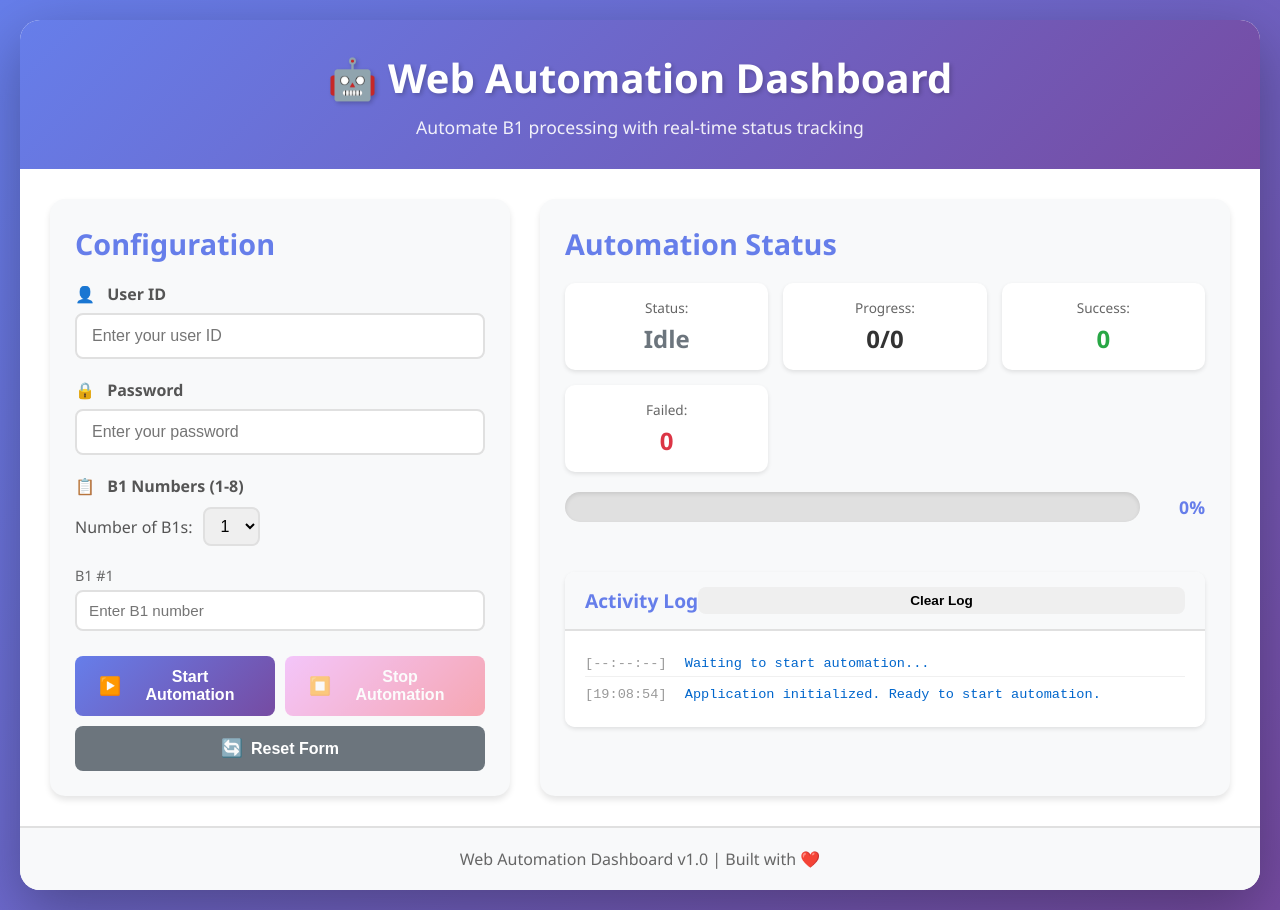
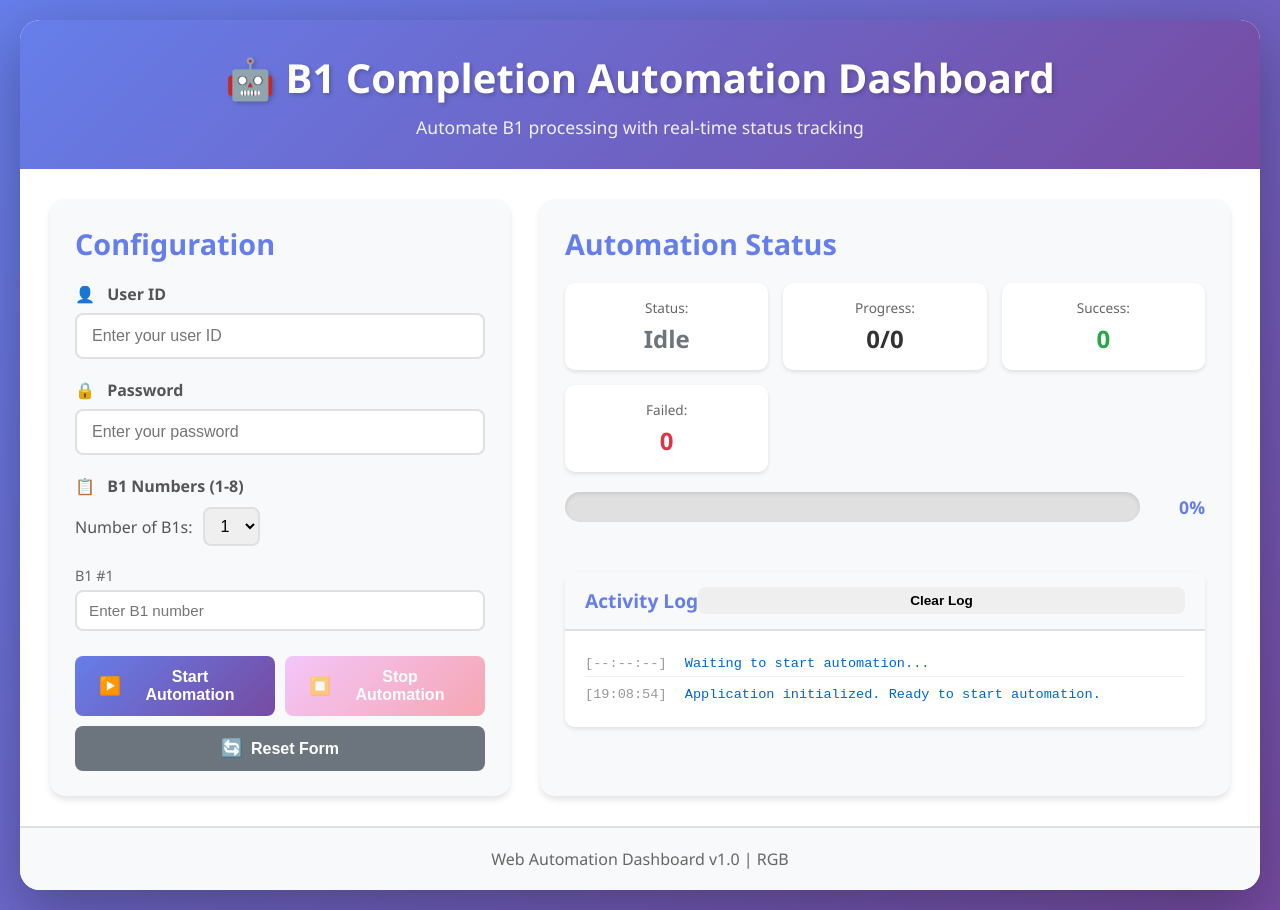
Before and after one commit to RGB16/B1_Completion_Automation, a website: page index.html in a window 1280 px wide. Drawn offline with Linux system fonts and the light colour scheme.

Commit message:
Update index.html

```diff
--- a/index.html
+++ b/index.html
@@ -3,13 +3,13 @@
 <head>
     <meta charset="UTF-8">
     <meta name="viewport" content="width=device-width, initial-scale=1.0">
-    <title>Web Automation Dashboard</title>
+    <title>B1 Completion  Automation Dashboard</title>
     <link rel="stylesheet" href="styles.css">
 </head>
 <body>
     <div class="container">
         <header>
-            <h1>🤖 Web Automation Dashboard</h1>
+            <h1>🤖 B1 Completion  Automation Dashboard</h1>
             <p class="subtitle">Automate B1 processing with real-time status tracking</p>
         </header>
 
@@ -140,7 +140,7 @@
         </div>
 
         <footer>
-            <p>Web Automation Dashboard v1.0 | Built with ❤️</p>
+            <p>Web Automation Dashboard v1.0 | RGB</p>
         </footer>
     </div>
 
```
